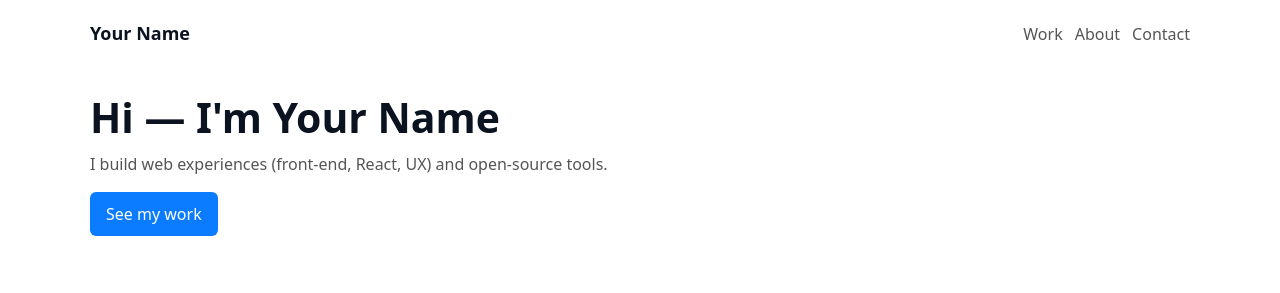
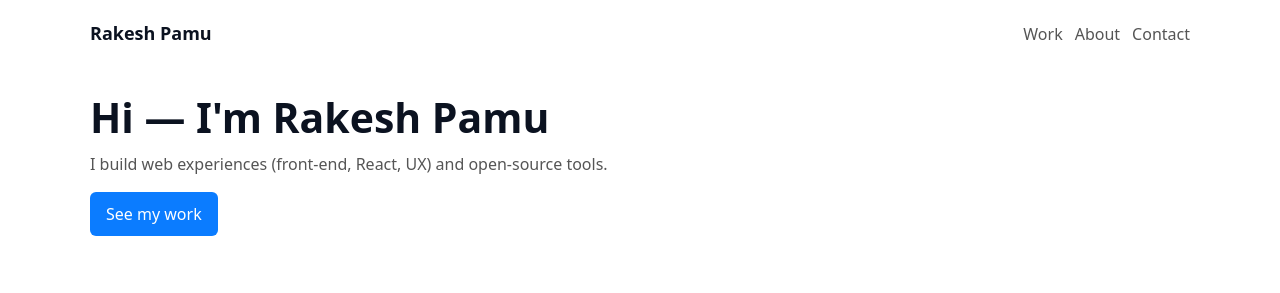
Before and after one commit to DevRakeshPamu/DevRakeshPamu, a plain HTML site: page index.html in a window 1280 px wide. Shown: the top 293 px of the page. Drawn offline with Linux system fonts and the light colour scheme.

Commit message:
Update index.html

```diff
--- a/index.html
+++ b/index.html
@@ -4,14 +4,14 @@
   <meta charset="utf-8" />
   <meta name="viewport" content="width=device-width,initial-scale=1" />
   <title>Rakesh Pamu - Sr.Android Devloper</title>
-  <meta name="description" content="Portfolio of Your Name — web developer / designer" />
+  <meta name="description" content="Portfolio of Rakesh Pamu — web developer / designer" />
   <link rel="icon" href="/favicon.ico">
   <link rel="stylesheet" href="styles.css">
 </head>
 <body>
   <header class="site-header">
     <nav class="nav container">
-      <a class="logo" href="/">Your Name</a>
+      <a class="logo" href="/">Rakesh Pamu</a>
       <ul class="nav-links" aria-label="Primary">
         <li><a href="#projects">Work</a></li>
         <li><a href="#about">About</a></li>
@@ -20,7 +20,7 @@
     </nav>
 
     <section class="hero container">
-      <h1>Hi — I'm <span class="accent">Your Name</span></h1>
+      <h1>Hi — I'm <span class="accent">Rakesh Pamu</span></h1>
       <p class="lead">I build web experiences (front-end, React, UX) and open-source tools.</p>
       <p><a class="cta" href="#projects">See my work</a></p>
     </section>
```
